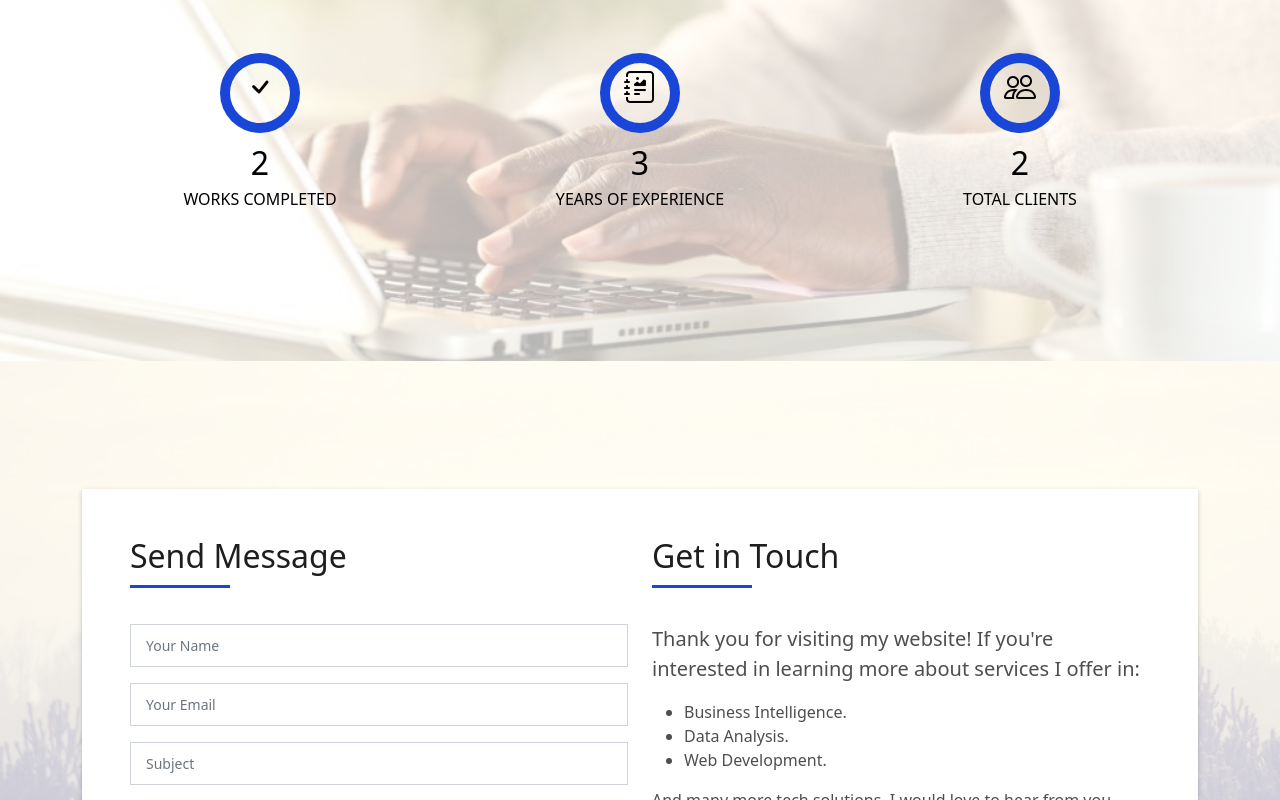
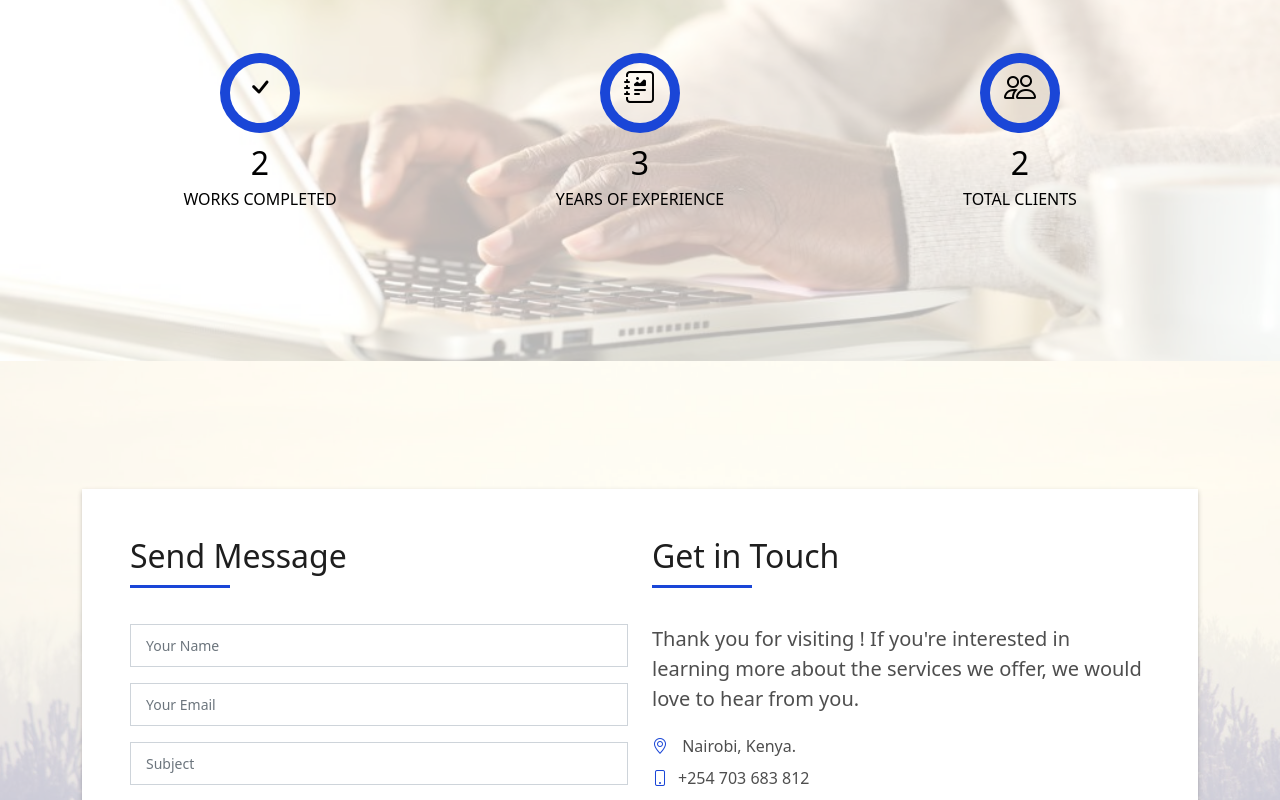
Before and after one commit to Emmanuel-kila/Emmanuel-kila.github.io, a plain HTML site: page index.html in a window 1280 px wide. Shown: the part 2714-3514 px from the top of the page. Drawn offline with Linux system fonts and the light colour scheme.

Commit message:
Update of index copy content

```diff
--- a/index.html
+++ b/index.html
@@ -149,7 +149,7 @@
                       </h5>
                     </div>
                     <p class="lead">
-                      I'm Emmanuel Kiptoo a Tech. Enthusiast. I have experience in Data Analysis, Database Administration, Business Intelligence and Web Development.
+                      I'm Emmanuel Kiptoo a Tech Enthusiast. I have experience in Data Analysis, Database Administration, Business Intelligence and Web Development.
                       Below is a summary of my resume.
                     </p>
                     <p class="lead">
@@ -237,7 +237,7 @@
                 <h2 class="s-title">Data Analysis</h2>
                 <p class="s-description text-center">
                   We provide expert data analysis services to help businesses and organizations make informed decisions based on the data.
-                  We Utilize advanced techniques and tools to provide  actionable insights. We work closely with our clients to understand their unique needs and goals and tailor the analysis to meet those needs.
+                  We utilize advanced techniques and tools to provide  actionable insights. We work closely with our clients to understand their unique needs and goals and tailor the analysis to meet those needs.
                   Our data analysis services include but are not limited to: Data cleaning and preparation,Machine learning, Data visualization and Predictive modeling. Some of the Tools include:
                   Qlik Sense, Tableau, Power BI and Python Libraries.
                 </p>
@@ -744,15 +744,14 @@
                     <div class="more-info">
                       <p class="lead">
 
-					  Thank you for visiting my website!
-					  If you're interested in learning more about services I offer in:
-					  <ul>
-						  <li>	Business Intelligence. </li>
-						  <li>  Data Analysis.         </li>
-						  <li>  Web Development.       </li>
+                        Thank you for visiting !
+                        If you're interested in learning more about the services we offer, we would love to hear from you.
+                        <!-- <ul>
+                          <li>	Business Intelligence. </li>
+                          <li>  Data Analysis.         </li>
+                          <li>  Web Development.       </li>
 
-					   </ul>
-				      And many more tech solutions, I would love to hear from you.
+                        </ul> -->
                       </p>
                       <ul class="list-ico">
                         <li><span class="bi bi-geo-alt"></span> Nairobi, Kenya.</li>
```
